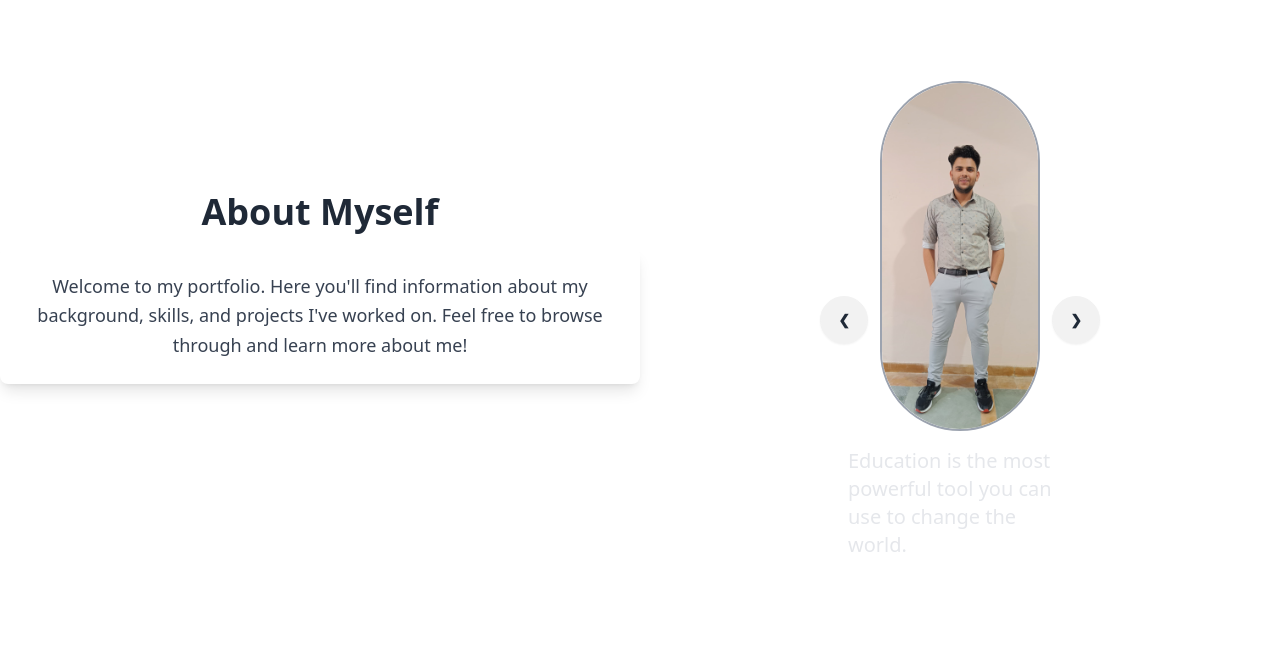
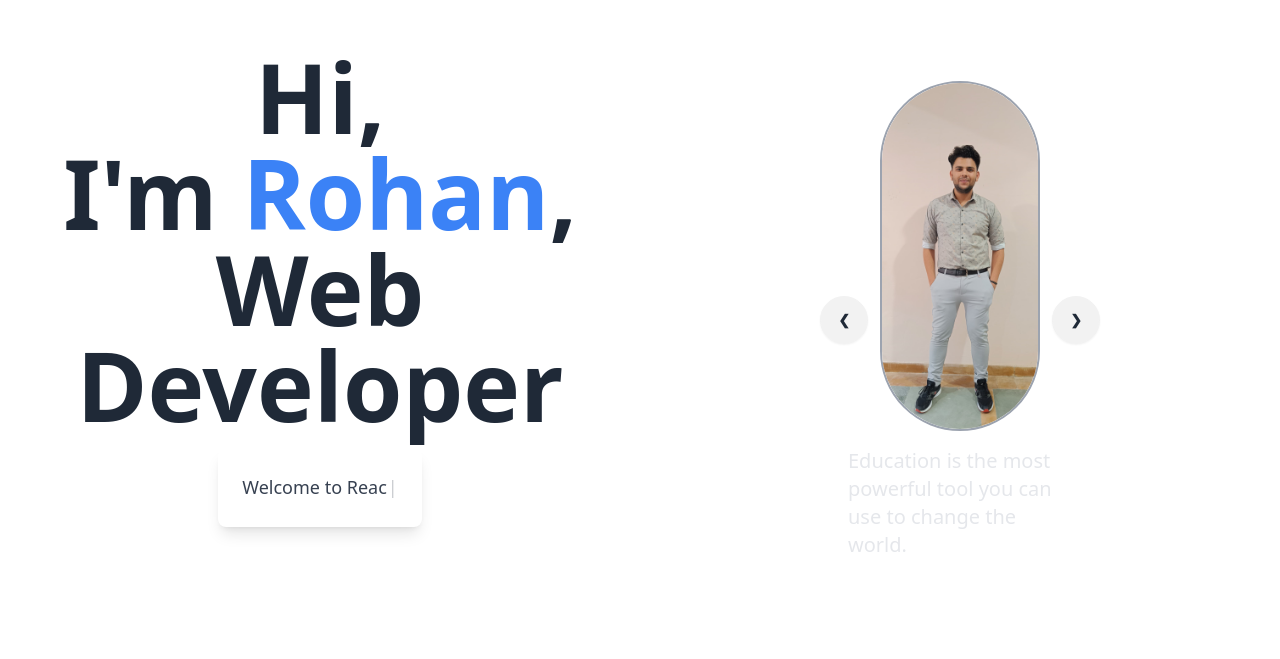
Before and after one commit to Rohansaini1512/Portfolio, a React (Vite) app: page / in a window 1280 px wide. Shown: the part 101-760 px from the top of the page. Built offline with nearby package versions, Linux system fonts and the light colour scheme.

Commit message:
Improve layout part

```diff
--- a/package.json
+++ b/package.json
@@ -17,7 +17,9 @@
     "react-hot-toast": "^2.4.1",
     "react-icons": "^5.2.1",
     "react-redux": "^9.1.2",
-    "react-router-dom": "^6.24.1"
+    "react-router-dom": "^6.24.1",
+    "react-typewriter": "^0.4.1",
+    "typewriter-effect": "^2.21.0"
   },
   "devDependencies": {
     "@types/react": "^18.3.3",
--- a/src/Layout/HomeLayout.jsx
+++ b/src/Layout/HomeLayout.jsx
@@ -1,15 +1,25 @@
 "use client";
 
-import { useState } from "react";
+import { useState, useEffect } from "react";
 import { RxCross1, RxHamburgerMenu } from "react-icons/rx";
 import { motion } from "framer-motion";
 import { Link } from "react-router-dom";
 import Footer from "../Components/Footer";
 
-function HomeLayout({ children }) {
-  const [toggle, setToggle] = useState(false);
+function HomeLayout({ children, toggle, setToggle }) {
   const [hoverX, setHoverX] = useState(0);
   const [hoverY, setHoverY] = useState(0);
+
+  useEffect(() => {
+    if (toggle) {
+      document.body.style.overflow = 'hidden';
+    } else {
+      document.body.style.overflow = 'auto';
+    }
+    return () => {
+      document.body.style.overflow = 'auto';
+    };
+  }, [toggle]);
 
   const handleToggle = () => {
     setToggle(!toggle);
--- a/src/Pages/Home.jsx
+++ b/src/Pages/Home.jsx
@@ -1,27 +1,35 @@
 /* eslint-disable react/no-unescaped-entities */
-// import ExperienceSection from "../Components/Card";
+import { useState } from "react";
 import CarouselSlide from "../Components/CarouselSlide";
 import { celebrities } from "../Components/CelebrityData";
 import ExperienceSection from "../Experience/Experiences";
 import HomeLayout from "../Layout/HomeLayout";
+import Typewriter from 'typewriter-effect';
 
 function Home() {
+    const [toggle, setToggle] = useState(false);
+
     return (
-        <HomeLayout>
+        <HomeLayout toggle={toggle} setToggle={setToggle}>
             <div className="flex flex-row items-center justify-center space-y-16 py-8">
                 <div className="w-full flex flex-col items-center text-center">
-                    <h1 className="text-4xl font-bold mb-4">About Myself</h1>
+                    <h1 className="text-8xl font-bold mb-4 ">Hi, <br />I'm <span className="text-blue-500">Rohan</span>, <br />
+                        Web Developer
+                     </h1>
                     <div className="bg-white p-6 rounded-lg shadow-lg max-w-2xl">
                         <p className="text-lg leading-relaxed text-gray-700">
-                            Welcome to my portfolio. Here you'll find information about my background,
-                            skills, and projects I've worked on. Feel free to browse through and
-                            learn more about me!
+                        <Typewriter
+                            options={{
+                            strings: ['Hello!', 'Welcome to React Typewriter!', 'Enjoy typing effects.'],
+                            autoStart: true,
+                            loop: true,
+                            }}
+                        />
                         </p>
                     </div>
                 </div>
 
                 <div className="w-full flex flex-col items-center">
-                    {/* <h2 className="text-3xl font-semibold mb-8">My Projects</h2> */}
                     <div className="carousel w-1/2">
                         {celebrities && celebrities.map(celebrity => (
                             <CarouselSlide
@@ -34,6 +42,7 @@ function Home() {
                 </div>
             </div>
 
+            {!toggle && (
                 <div className="App min-h-screen  overflow-auto">
                     <div className="min-h-screen">
                         <div className="text-center">
@@ -42,6 +51,7 @@ function Home() {
                         <ExperienceSection />
                     </div>
                 </div>
+            )}
         </HomeLayout>
     );
 }
```
Also changed, not shown: 1 other file (tests, documents, lock files or other folders). Lines whose indentation alone changed are shown as unchanged.
